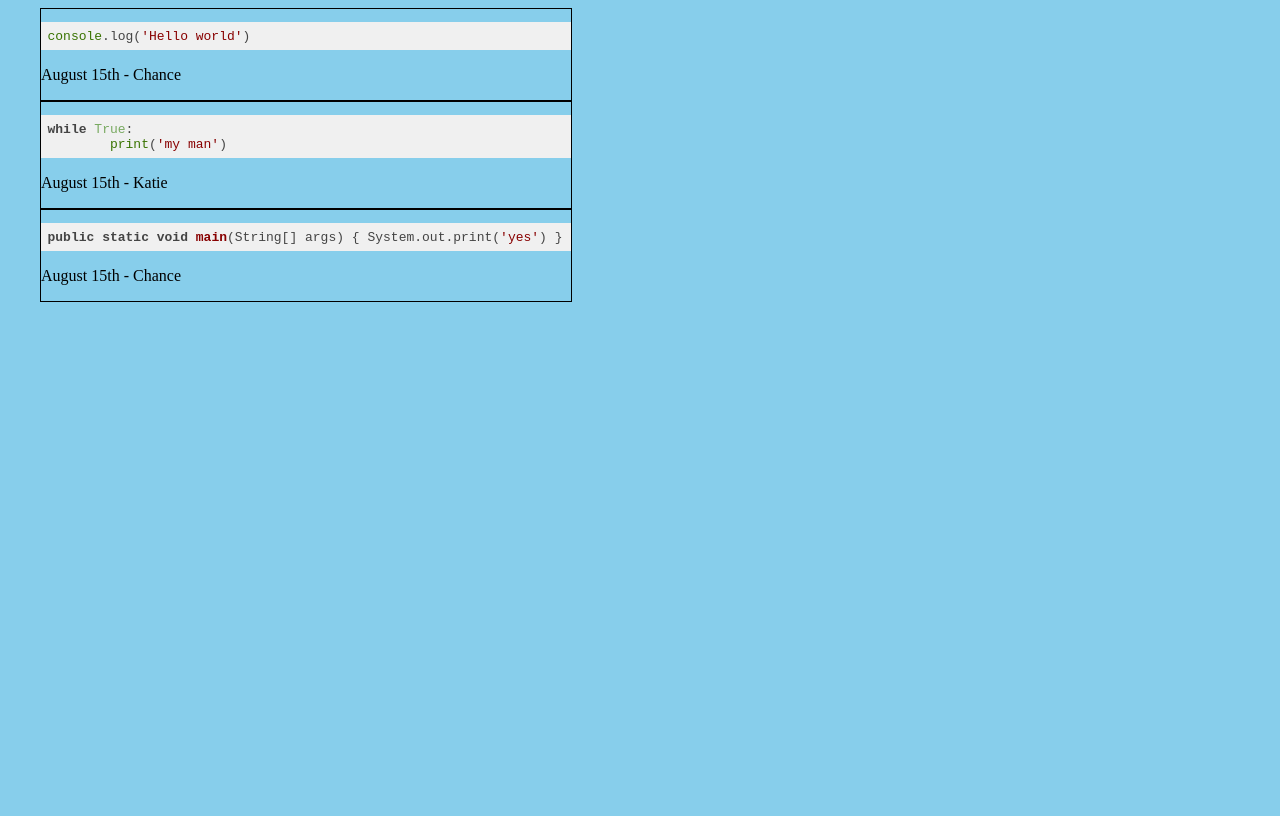
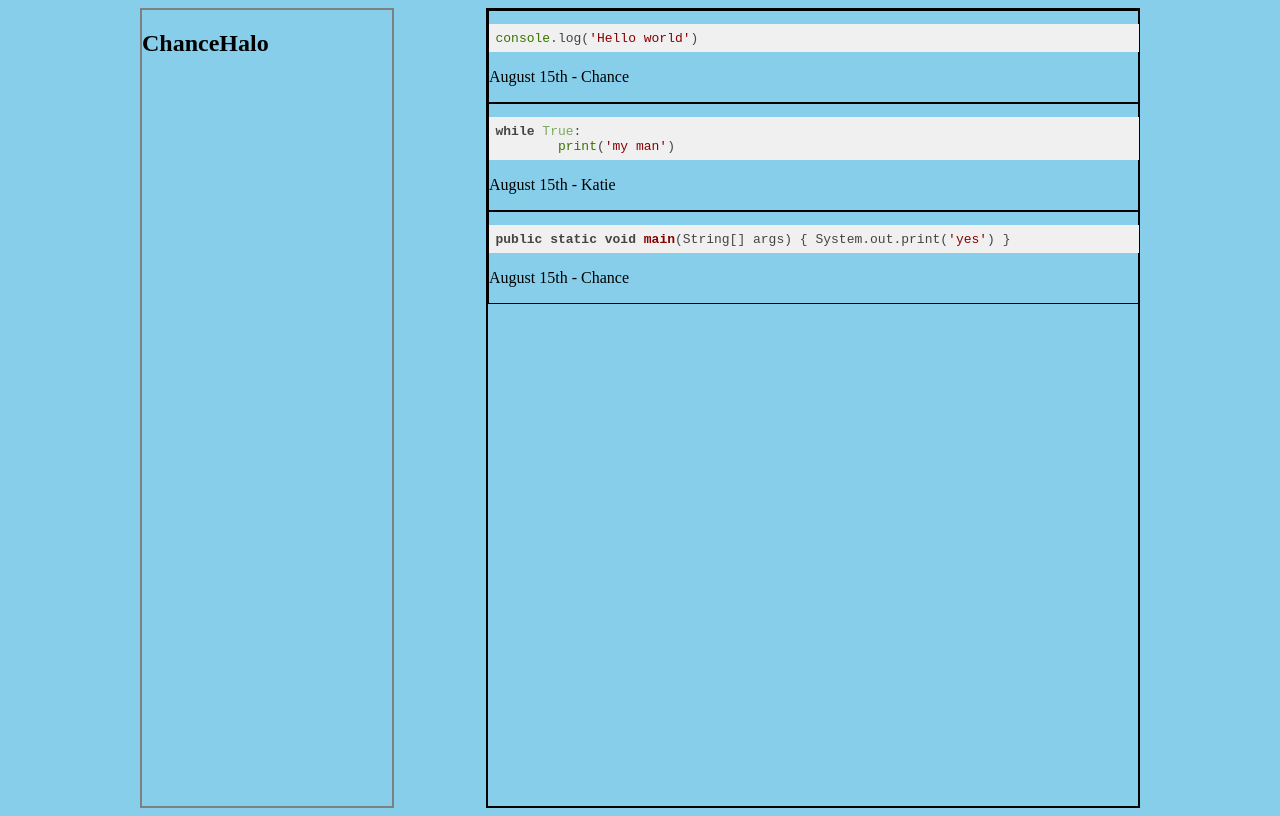
Before and after one commit to ch-ance/coderr, a React (Create React App) app: page / in a window 1280 px wide. Built offline with nearby package versions, Linux system fonts and the light colour scheme.

Commit message:
Sidebar added - props being passed down to sidebar

```diff
--- a/src/App.tsx
+++ b/src/App.tsx
@@ -2,7 +2,9 @@ import React, { useState, useEffect } from 'react';
 import './App.scss';
 import Post from './components/Post';
 import MainContent from './components/MainContent/index';
+import SideBar from './components/SideBar/index'
 const PostsData: IPosts[] = require("./PostsData.json").posts
+const UserData: IUser = require("./UserData.json").user
 
 interface IPosts {
   username: string;
@@ -11,10 +13,15 @@ interface IPosts {
   id: number;
 }
 
+interface IUser {
+  username: string;
+}
+
 const App: React.FC = () => {
 
   return (
     <div className="app-container">
+      <SideBar user={UserData}/>
       <MainContent posts={PostsData} />
     </div>
   );
--- /dev/null
+++ b/src/UserData.json
@@ -0,0 +1,5 @@
+{
+    "user": {
+        "username": "ChanceHalo"
+    }
+}
--- a/src/components/Post/index.tsx
+++ b/src/components/Post/index.tsx
@@ -12,7 +12,6 @@ interface Props {
 const Post: React.FC<Props> = post => {
     return (
         <div className="post-container">
-
             <SyntaxHighlighter language={post.language}>
                 {post.code}
             </SyntaxHighlighter>
--- /dev/null
+++ b/src/components/SideBar/index.tsx
@@ -0,0 +1,19 @@
+import * as React from 'react';
+
+interface IUser {
+    username: string
+}
+
+interface Props {
+    user: IUser
+}
+
+const SideBar: React.FC<Props> = (props) => {
+    return (
+        <div className="side-bar">
+            <h2>{props.user.username}</h2>
+        </div>
+    )
+}
+
+export default SideBar;
--- a/src/styles/layout.scss
+++ b/src/styles/layout.scss
@@ -1,5 +1,17 @@
 .app-container {
     display: flex;
     margin: 0 auto;
-    max-width: 1200px;
+    min-height: 100vh;
+    max-width: 1000px;
+    justify-content: space-between;
 }
+
+.main-content {
+    width: 65%;
+    border: 2px solid black;
+}
+
+.side-bar {
+    width: 25%;
+    border: 2px solid gray;
+}
```
